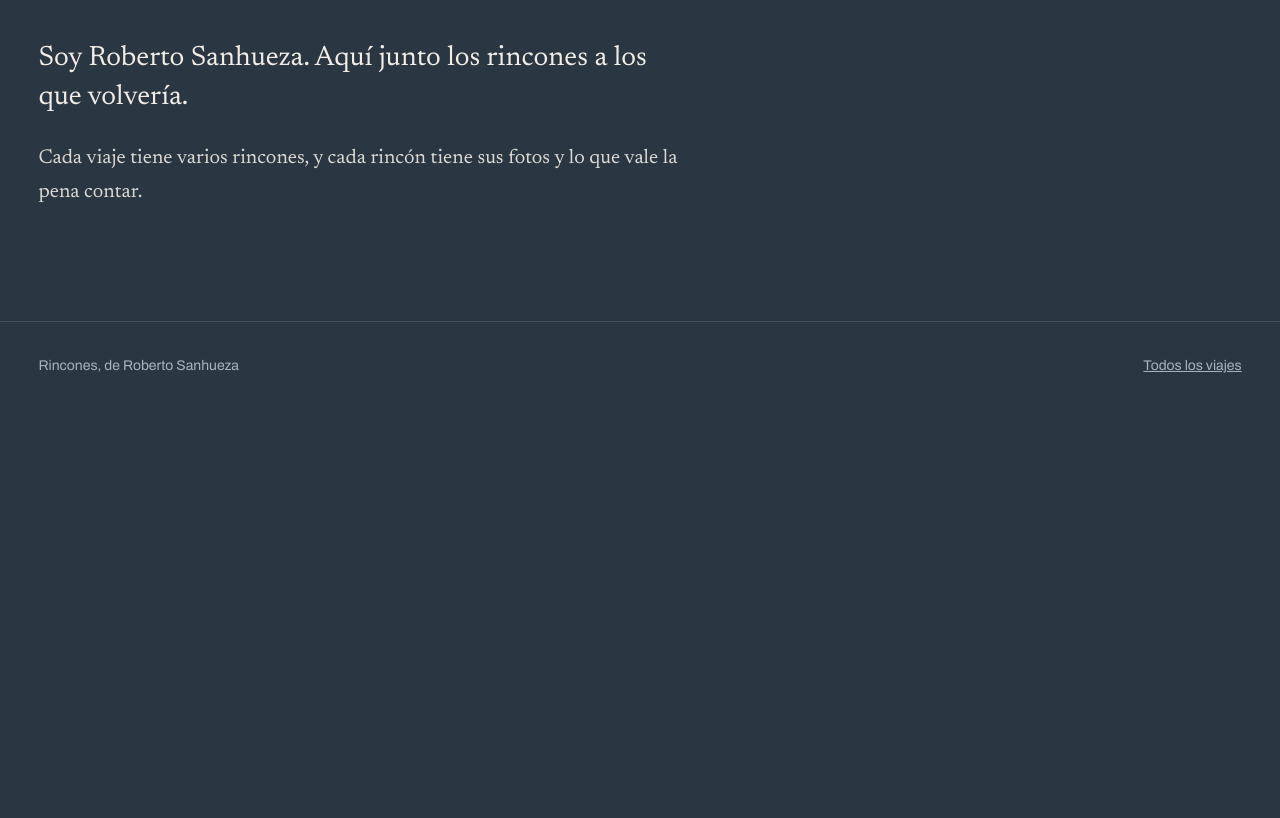
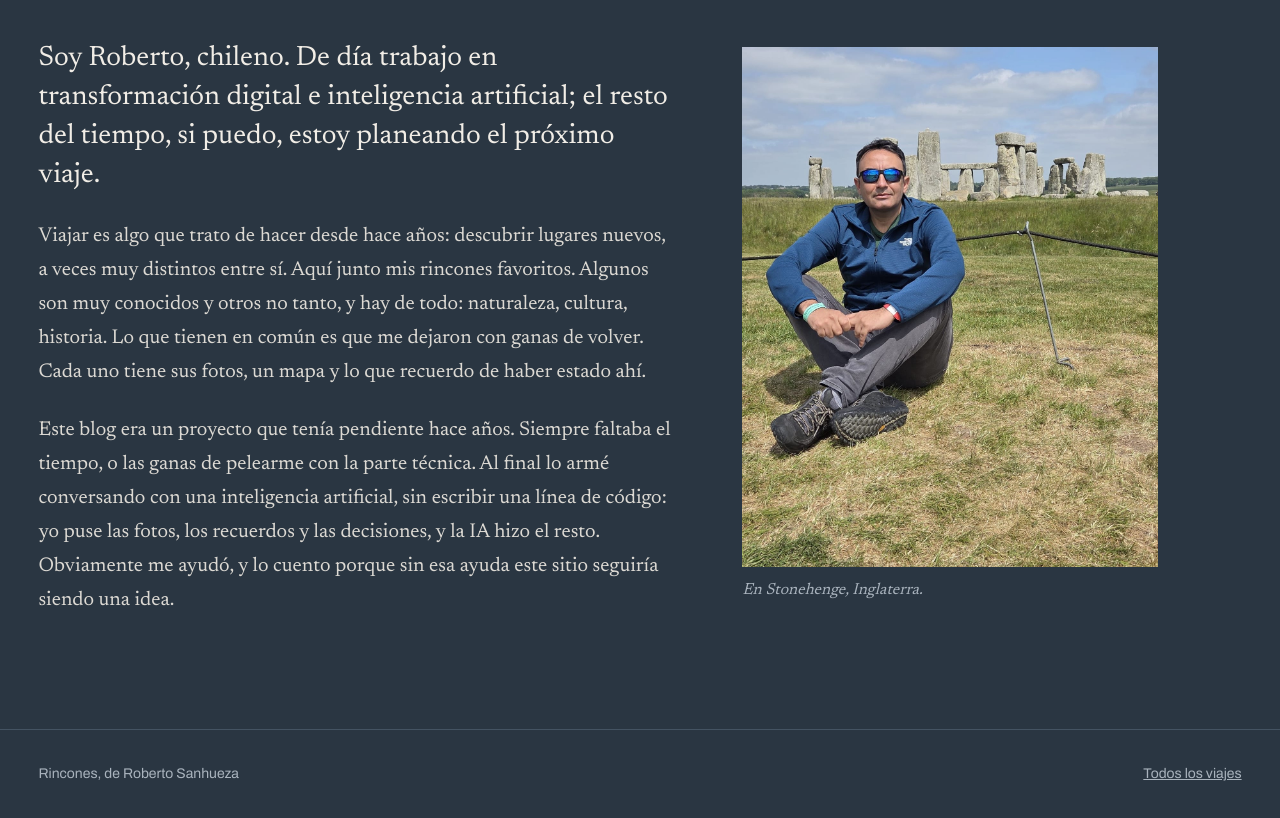
Before and after one commit to rsanhueza81/blog-viajes, an Astro site: page /sobre-mi in a window 1280 px wide. Shown: the part 248-1066 px from the top of the page. Before the commit the page ends 800 px from the top, so only its background shows below. Built offline with nearby package versions, Linux system fonts and the light colour scheme; Astro itself is replaced by a stand-in of ours; a web font is replaced by a local one.

Commit message:
Actualiza Sobre mí con el texto y la foto de Roberto
Co-Authored-By: Claude Fable 5.2 <noreply@anthropic.com>
Claude-Session: https://claude.ai/code/session_01PFJ1RGq5xtN9f5C68CHQ87

```diff
--- a/src/pages/sobre-mi.astro
+++ b/src/pages/sobre-mi.astro
@@ -1,14 +1,36 @@
 ---
+import { Image } from 'astro:assets';
 import Base from '../layouts/Base.astro';
+import foto from '../assets/roberto.jpg';
 import { SITIO } from '../config';
 ---
 
 <Base titulo="Sobre mí" descripcion={`Quién escribe ${SITIO.titulo}`}>
   <div class="contenedor">
     <h1 class="titular ancho">Sobre mí</h1>
+    <div class="sobre">
     <div class="prosa prosa--inicio">
-      <p>Soy {SITIO.autor}. Aquí junto los rincones a los que volvería.</p>
-      <p>Cada viaje tiene varios rincones, y cada rincón tiene sus fotos y lo que vale la pena contar.</p>
+      <p>
+        Soy Roberto, chileno. De día trabajo en transformación digital e inteligencia artificial; el resto del
+        tiempo, si puedo, estoy planeando el próximo viaje.
+      </p>
+      <p>
+        Viajar es algo que trato de hacer desde hace años: descubrir lugares nuevos, a veces muy distintos entre
+        sí. Aquí junto mis rincones favoritos. Algunos son muy conocidos y otros no tanto, y hay de todo:
+        naturaleza, cultura, historia. Lo que tienen en común es que me dejaron con ganas de volver. Cada uno
+        tiene sus fotos, un mapa y lo que recuerdo de haber estado ahí.
+      </p>
+      <p>
+        Este blog era un proyecto que tenía pendiente hace años. Siempre faltaba el tiempo, o las ganas de
+        pelearme con la parte técnica. Al final lo armé conversando con una inteligencia artificial, sin escribir
+        una línea de código: yo puse las fotos, los recuerdos y las decisiones, y la IA hizo el resto.
+        Obviamente me ayudó, y lo cuento porque sin esa ayuda este sitio seguiría siendo una idea.
+      </p>
+    </div>
+    <figure class="retrato">
+      <Image src={foto} alt="Roberto sentado en el pasto, con Stonehenge de fondo" widths={[400, 700, 1000]} sizes="(max-width: 56rem) 100vw, 26rem" />
+      <figcaption>En Stonehenge, Inglaterra.</figcaption>
+    </figure>
     </div>
   </div>
 </Base>
@@ -19,4 +41,34 @@ import { SITIO } from '../config';
     font-size: clamp(2.75rem, 7vw, 6.5rem);
     line-height: 0.92;
   }
+  .sobre {
+    display: grid;
+    grid-template-columns: minmax(0, var(--ancho-texto)) minmax(0, 26rem);
+    gap: 4rem;
+    align-items: start;
+  }
+  .retrato {
+    margin: 0.5rem 0 0;
+  }
+  .retrato img {
+    width: 100%;
+    background: var(--fondo-2);
+  }
+  .retrato figcaption {
+    margin-top: 0.625rem;
+    font-family: var(--lectura);
+    font-style: italic;
+    font-size: 1rem;
+    color: var(--texto-suave);
+  }
+  @media (max-width: 56rem) {
+    .sobre {
+      grid-template-columns: 1fr;
+      gap: 2.5rem;
+    }
+    .retrato {
+      order: -1;
+      max-width: 24rem;
+    }
+  }
 </style>
```
Also changed, not shown: src/assets/roberto.jpg (added).
